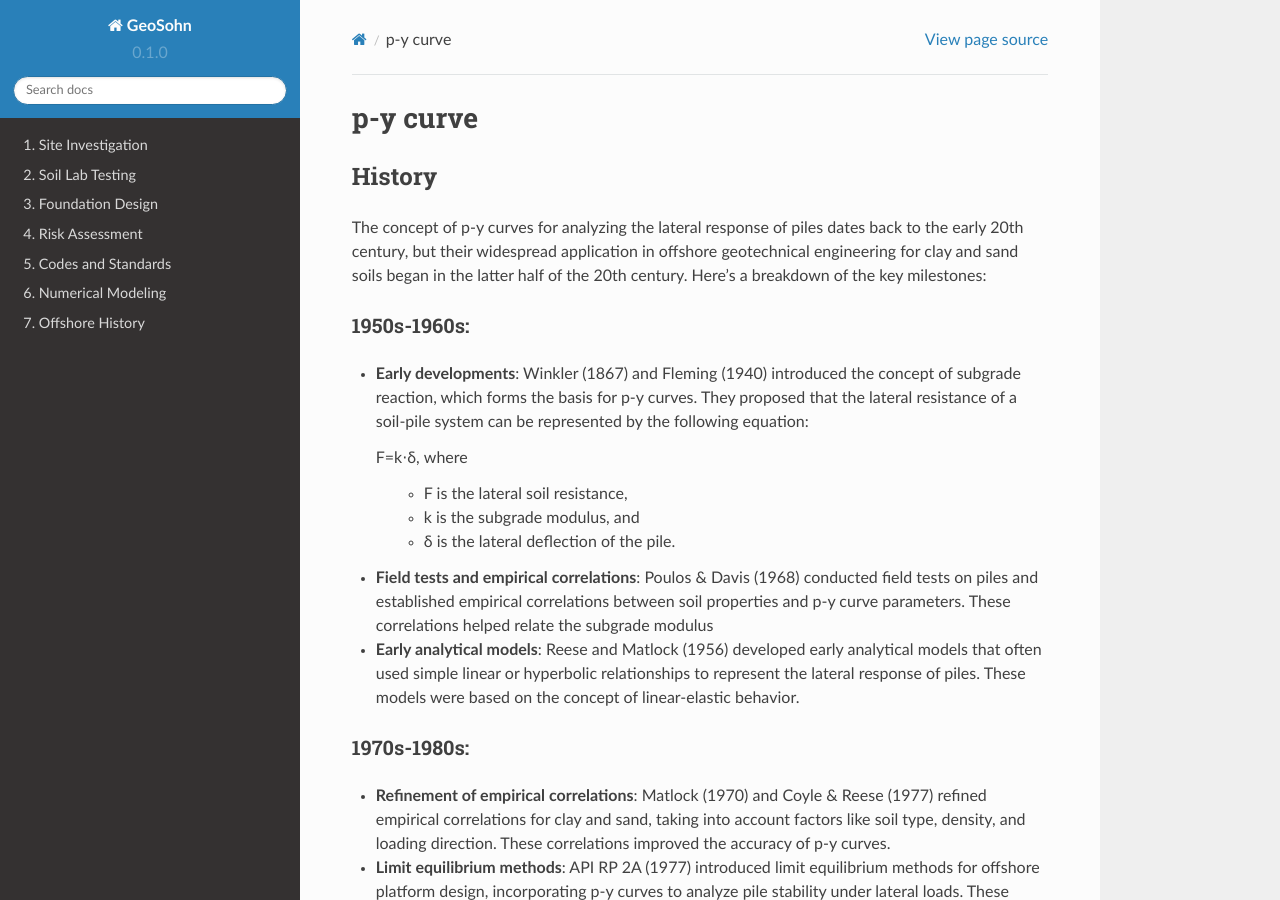
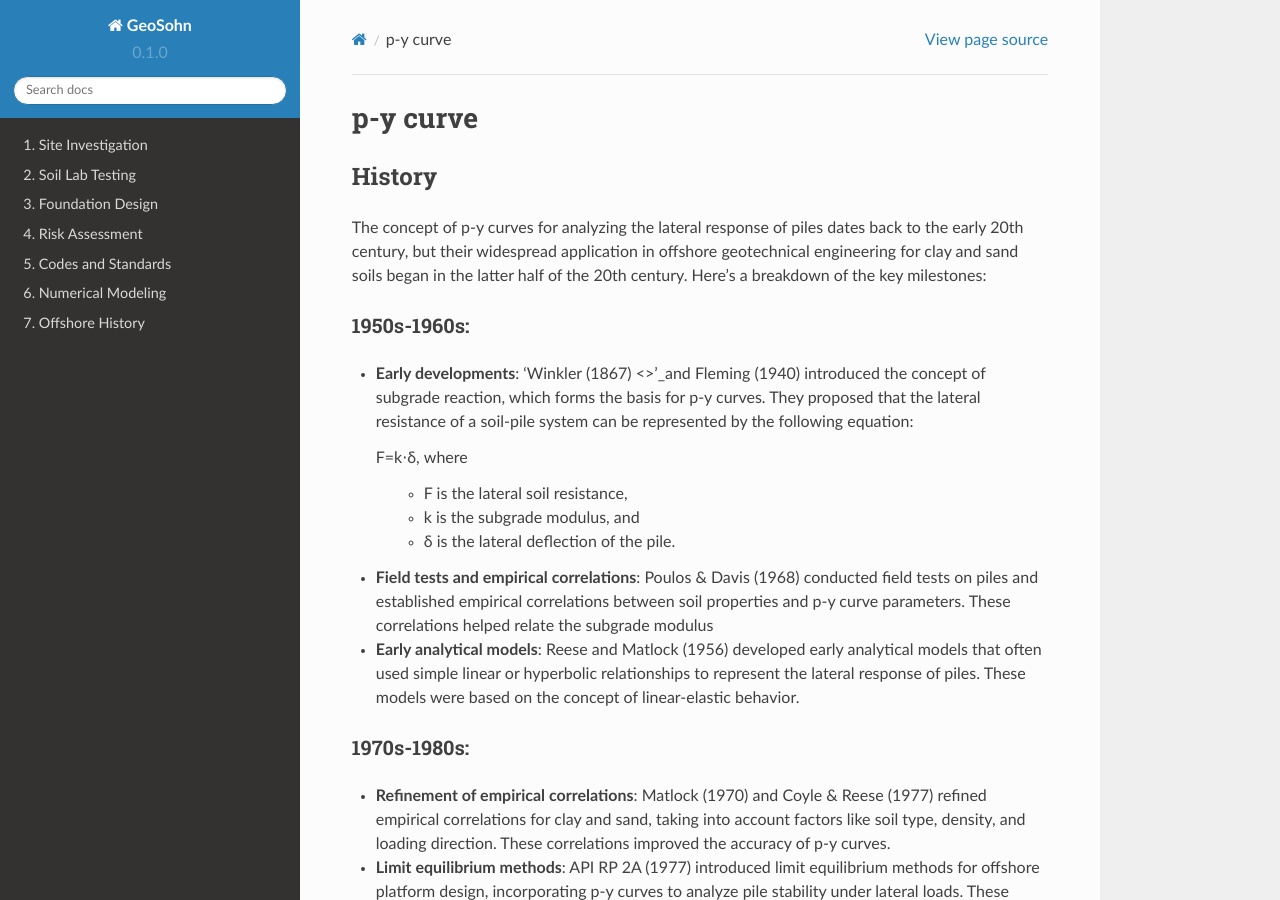
Before and after one commit to jrson11/GeoSohn, a Sphinx documentation site: the page built from docs/source/3_1-py_curve.rst, in a window 1280 px wide and 900 px high. Built offline with Sphinx 7.4.7 and the Read the Docs theme 2.0.0, drawn with Linux system fonts in a browser that asks for light colours.

```diff
--- a/docs/source/3_1-py_curve.rst
+++ b/docs/source/3_1-py_curve.rst
@@ -9,7 +9,7 @@ The concept of p-y curves for analyzing the lateral response of piles dates back
 1950s-1960s:
 .............
 
-- **Early developments**: Winkler (1867) and Fleming (1940) introduced the concept of subgrade reaction, which forms the basis for p-y curves. They proposed that the lateral resistance of a soil-pile system can be represented by the following equation:
+- **Early developments**: 'Winkler (1867) <>'_and Fleming (1940) introduced the concept of subgrade reaction, which forms the basis for p-y curves. They proposed that the lateral resistance of a soil-pile system can be represented by the following equation:
 
   F=k⋅δ,
   where
```
